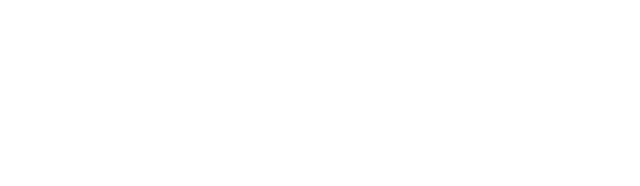
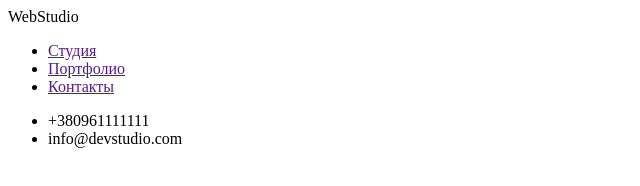
Before and after one commit to skyangelsUA/goit-markup-hw-01, a plain HTML site: page index.html in a window 1280 px wide. Shown: the whole page, without its empty margins (0-640 px from the left). Drawn offline with Linux system fonts and the light colour scheme.

Commit message:
Update index.html

```diff
--- a/index.html
+++ b/index.html
@@ -7,6 +7,20 @@
     <title>Document</title>
 </head>
 <body>
+    <header class="">
+        <a>WebStudio
 
+        </a>
+        <ul>
+            <li><a href="">Студия</a></li>
+            <li><a href="">Портфолио</a></li>
+            <li><a href="">Контакты</a></li>
+        </ul>
+        <ul>
+            <li><a href="tel:+380961111111"></a>+380961111111</li>
+            <li><a href="mailto:info@devstudio.com"></a>info@devstudio.com</li>
+        </ul>
+
+    </header>
 </body>
 </html>
```
